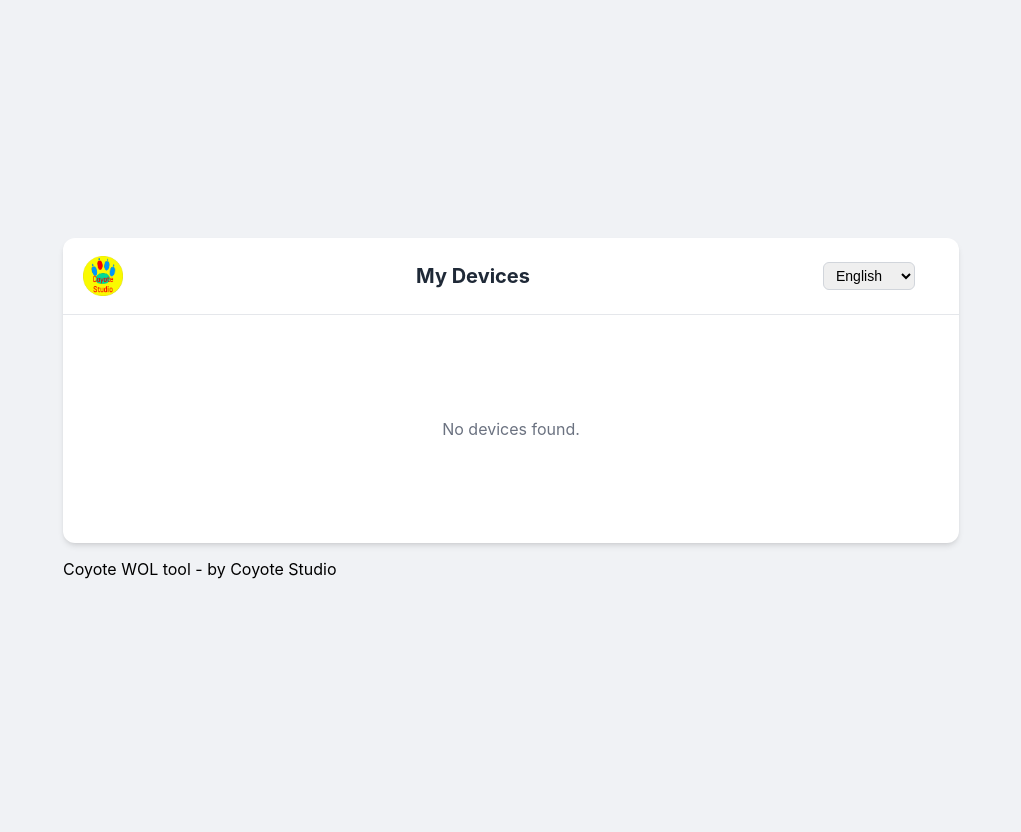
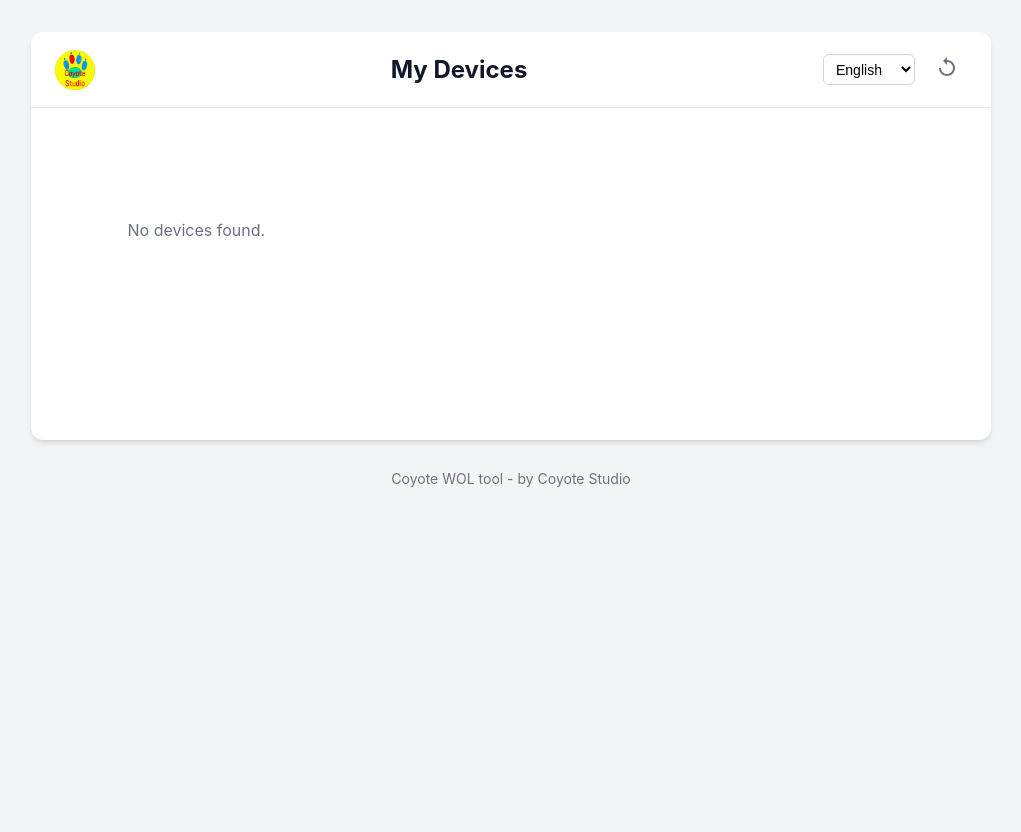
Before and after one commit to LeCoyoteStudio/Coyote-WOL-tool, a Flask app: page / in a window 1280 px wide. Shown: the whole page, without its empty margins (129-1150 px from the left). Run offline with Flask 2, Linux system fonts and the light colour scheme; data that the repository does not hold is empty; parts of the project's set-up code (start-up, migrations or seed data) failed here and were passed over.

Commit message:
Update style.css

```diff
--- a/src/static/style.css
+++ b/src/static/style.css
@@ -1,69 +1,181 @@
-/* Réinitialisation et styles de base */
+/* ============================================================================== */
+/* Feuille de style pour Coyote WOL tool                                          */
+/* ============================================================================== */
+
+/* --- Variables de couleur (Root) --- */
+/* L'utilisation de variables facilite la modification du thème. */
 :root {
     --blue-500: #3b82f6; --blue-600: #2563eb; --blue-100: #dbeafe; --blue-200: #bfdbfe;
     --gray-50: #f9fafb; --gray-100: #f3f4f6; --gray-200: #e5e7eb; --gray-300: #d1d5db;
-    --gray-500: #6b7280; --gray-800: #1f2937; --white: #ffffff;
-    --yellow-400: #facc15; --yellow-50: #fffbeb;
-    --red-500: #ef4444; --green-500: #22c55e;
+    --gray-500: #6b7280; --gray-700: #374151; --gray-800: #1f2937; --gray-900: #111827;
+    --white: #ffffff;
+    --yellow-400: #facc15; --yellow-500: #eab308; --yellow-50: #fefce8;
+    --red-500: #ef4444; --red-100: #fee2e2;
+    --green-500: #22c55e; --green-100: #dcfce7;
+    --shadow-sm: 0 1px 2px 0 rgb(0 0 0 / 0.05);
+    --shadow-md: 0 4px 6px -1px rgb(0 0 0 / 0.1), 0 2px 4px -2px rgb(0 0 0 / 0.1);
+    --border-radius-md: 0.5rem;
+    --border-radius-lg: 0.75rem;
 }
 
+/* --- Styles de base et typographie --- */
 body {
     font-family: -apple-system, BlinkMacSystemFont, "Segoe UI", Roboto, "Helvetica Neue", Arial, sans-serif;
-    background-color: #f0f2f5; margin: 0; padding: 1rem;
-    display: flex; align-items: center; justify-content: center; min-height: 100vh;
+    background-color: var(--gray-100);
+    color: var(--gray-700);
+    margin: 0;
+    padding: 1rem;
+    display: flex;
+    justify-content: center;
+    align-items: flex-start;
+    min-height: 100vh;
 }
 
-.container { width: 100%; max-width: 56rem; margin: auto; }
-#mainPage { background-color: var(--white); border-radius: 0.75rem; box-shadow: 0 4px 6px -1px rgb(0 0 0 / 0.1), 0 2px 4px -2px rgb(0 0 0 / 0.1); }
+.container {
+    width: 100%;
+    max-width: 60rem; /* Un peu plus large pour le confort */
+    margin: 1rem auto;
+}
 
+#mainPage {
+    background-color: var(--white);
+    border-radius: var(--border-radius-lg);
+    box-shadow: var(--shadow-md);
+    overflow: hidden; /* Pour que les coins arrondis s'appliquent aux enfants */
+}
+
+/* --- Header --- */
 header {
-    padding: 1rem 1.25rem; display: flex; justify-content: space-between;
-    align-items: center; border-bottom: 1px solid var(--gray-200);
+    padding: 1rem 1.5rem;
+    display: flex;
+    justify-content: space-between;
+    align-items: center;
+    border-bottom: 1px solid var(--gray-200);
 }
 header .logo { width: 2.5rem; height: 2.5rem; }
-header h1 { font-size: 1.25rem; font-weight: 700; color: var(--gray-800); margin: 0; flex-grow: 1; text-align: center; }
-.header-controls { display: flex; align-items: center; gap: 0.5rem; }
-#languageSelector { font-size: 0.875rem; border-radius: 0.375rem; border: 1px solid var(--gray-300); padding: 0.25rem 0.5rem; }
+header h1 { font-size: 1.5rem; font-weight: 700; color: var(--gray-900); margin: 0; text-align: center; flex-grow: 1; }
+.header-controls { display: flex; align-items: center; gap: 0.75rem; }
+#languageSelector { font-size: 0.875rem; border-radius: 0.375rem; border: 1px solid var(--gray-300); padding: 0.35rem 0.5rem; background-color: var(--white); }
 #refreshButton {
-    font-size: 1.5rem; background: none; border: none; cursor: pointer;
+    background: none; border: none; cursor: pointer;
     color: var(--gray-500); padding: 0.5rem; border-radius: 9999px;
+    transition: all 0.2s ease;
 }
-#refreshButton:hover { background-color: var(--gray-100); color: var(--blue-500); }
+#refreshButton:hover { background-color: var(--gray-100); color: var(--blue-500); transform: rotate(-90deg); }
+#refreshButton svg { width: 1.5rem; height: 1.5rem; }
 
-main { padding: 0.5rem 1rem; }
+/* --- Contenu principal (main) --- */
+main { padding: 1rem; min-height: 300px; }
 .full-center { text-align: center; padding: 5rem 1rem; color: var(--gray-500); }
-.hidden { display: none; }
+.hidden { display: none !important; }
 
+/* --- Cartes des appareils --- */
+#deviceListContainer {
+    display: grid;
+    grid-template-columns: repeat(auto-fill, minmax(280px, 1fr));
+    gap: 1rem;
+}
 .device-card {
-    background-color: var(--white); border-radius: 0.5rem; padding: 1rem;
-    display: flex; align-items: center; gap: 1rem;
-    transition: all 0.3s ease; margin-bottom: 0.75rem;
-    border-left: 4px solid transparent;
+    background-color: var(--white);
+    border: 1px solid var(--gray-200);
+    border-radius: var(--border-radius-md);
+    padding: 1rem;
+    display: flex;
+    align-items: center;
+    gap: 1rem;
+    transition: all 0.2s ease;
+    box-shadow: var(--shadow-sm);
 }
-.device-card.favorite { border-left-color: var(--yellow-400); background-color: var(--yellow-50); }
+.device-card:hover { transform: translateY(-2px); box-shadow: var(--shadow-md); }
+.device-card.favorite { border-left: 4px solid var(--yellow-400); background-color: var(--yellow-50); }
 
 .status-container {
-    flex-shrink: 0; height: 2.5rem; width: 2.5rem; display: flex;
-    align-items: center; justify-content: center; border-radius: 9999px;
-    background-color: var(--gray-100);
+    flex-shrink: 0; display: flex; align-items: center; justify-content: center;
 }
 .status-dot { height: 0.75rem; width: 0.75rem; border-radius: 9999px; transition: background-color 0.3s ease; }
-.status-dot.pending, .status-dot.error { background-color: var(--gray-300); }
-.status-dot.pending { animation: pulse 2s cubic-bezier(0.4, 0, 0.6, 1) infinite; }
+.status-dot.pending { background-color: var(--gray-300); animation: pulse 2s cubic-bezier(0.4, 0, 0.6, 1) infinite; }
 .status-dot.online { background-color: var(--green-500); }
 .status-dot.offline { background-color: var(--red-500); }
+.status-dot.error { background-color: var(--red-500); }
 
 .device-info { flex-grow: 1; min-width: 0; }
-.device-info .name { font-weight: 600; color: var(--gray-800); white-space: nowrap; overflow: hidden; text-overflow: ellipsis; }
+.device-info .name { font-weight: 600; color: var(--gray-800); white-space: nowrap; overflow: hidden; text-overflow: ellipsis; cursor: pointer; }
+.device-info .name:hover { color: var(--blue-600); }
 .device-info .mac { font-size: 0.875rem; color: var(--gray-500); font-family: monospace; }
 
-.wake-button {
-    flex-shrink: 0; padding: 0.75rem; border-radius: 9999px;
-    background-color: var(--blue-100); color: var(--blue-600);
-    border: none; cursor: pointer; transition: background-color 0.2s;
+.device-actions { display: flex; align-items: center; gap: 0.5rem; }
+.action-button {
+    flex-shrink: 0; padding: 0.5rem; border-radius: 9999px;
+    background-color: transparent; color: var(--gray-400);
+    border: none; cursor: pointer; transition: all 0.2s;
     display: flex; align-items: center; justify-content: center;
 }
-.wake-button:hover { background-color: var(--blue-200); }
-.wake-button svg { width: 1.25rem; height: 1.25rem; }
+.action-button:hover { color: var(--blue-500); background-color: var(--blue-100); }
+.action-button svg { width: 1.25rem; height: 1.25rem; }
+.favorite-button { color: var(--gray-300); }
+.favorite .favorite-button { color: var(--yellow-500); }
+.favorite-button:hover { color: var(--yellow-500); background-color: var(--yellow-50); }
 
+/* --- Pied de page (Footer) --- */
+footer { text-align: center; padding: 1rem; font-size: 0.875rem; color: var(--gray-500); }
+
+/* --- Modale d'édition --- */
+.modal-overlay {
+    position: fixed; top: 0; left: 0; width: 100%; height: 100%;
+    background-color: rgba(0, 0, 0, 0.5);
+    display: flex; justify-content: center; align-items: center;
+    z-index: 1000; animation: fadeIn 0.3s ease;
+}
+.modal-content {
+    background-color: var(--white);
+    padding: 2rem;
+    border-radius: var(--border-radius-lg);
+    box-shadow: 0 10px 25px -5px rgb(0 0 0 / 0.1), 0 8px 10px -6px rgb(0 0 0 / 0.1);
+    width: 90%; max-width: 400px;
+}
+.modal-content h2 { margin-top: 0; color: var(--gray-900); }
+.form-group { margin-bottom: 1rem; }
+.form-group label { display: block; margin-bottom: 0.5rem; font-weight: 500; }
+.form-group input[type="text"] {
+    width: 100%; padding: 0.75rem; border-radius: var(--border-radius-md);
+    border: 1px solid var(--gray-300); box-sizing: border-box;
+}
+.form-group-checkbox { display: flex; align-items: center; gap: 0.5rem; margin-bottom: 1.5rem; }
+.modal-actions { display: flex; justify-content: flex-end; gap: 0.75rem; }
+.modal-actions button {
+    padding: 0.6rem 1.2rem; border-radius: var(--border-radius-md);
+    border: none; cursor: pointer; font-weight: 600; transition: background-color 0.2s;
+}
+#cancelButton { background-color: var(--gray-200); color: var(--gray-800); }
+#cancelButton:hover { background-color: var(--gray-300); }
+#saveButton { background-color: var(--blue-600); color: var(--white); }
+#saveButton:hover { background-color: var(--blue-500); }
+
+/* --- Notifications (Toasts) --- */
+#notification-container {
+    position: fixed; bottom: 1rem; right: 1rem;
+    display: flex; flex-direction: column; gap: 0.5rem; z-index: 2000;
+}
+.notification {
+    padding: 1rem 1.5rem; border-radius: var(--border-radius-md);
+    color: var(--white); font-weight: 500;
+    box-shadow: var(--shadow-md);
+    animation: slideInUp 0.5s ease;
+}
+.notification.success { background-color: var(--green-500); }
+.notification.error { background-color: var(--red-500); }
+.notification.fade-out { animation: fadeOut 0.5s ease forwards; }
+
+/* --- Animations --- */
 @keyframes pulse { 50% { opacity: .5; } }
+@keyframes fadeIn { from { opacity: 0; } to { opacity: 1; } }
+@keyframes slideInUp { from { transform: translateY(100%); opacity: 0; } to { transform: translateY(0); opacity: 1; } }
+@keyframes fadeOut { from { opacity: 1; } to { opacity: 0; } }
+
+/* --- Responsive Design --- */
+@media (max-width: 640px) {
+    body { padding: 0.5rem; }
+    header { flex-direction: column; gap: 0.5rem; padding: 1rem; }
+    #deviceListContainer { grid-template-columns: 1fr; } /* Une seule colonne sur mobile */
+    main { padding: 0.5rem; }
+}
```
